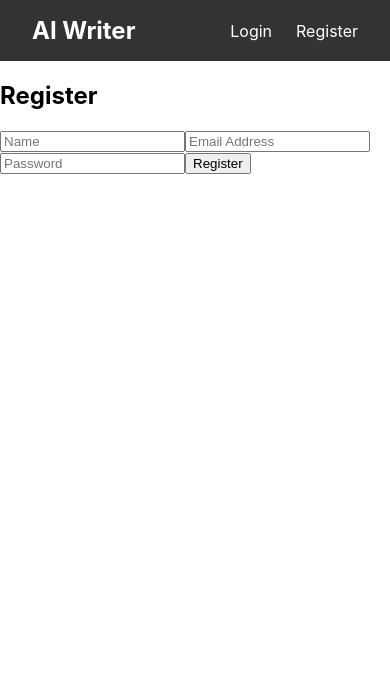
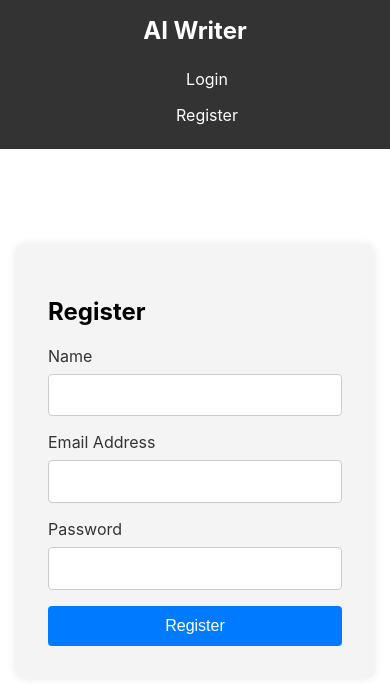
Before and after one commit to Subhan696/AI-Writing-Assistant, a React (Create React App) app in the folder frontend/: page /register in a window 390 px wide. Shown: the top 684 px of the page. Built offline with nearby package versions, Linux system fonts and the light colour scheme.

Commit message:
functionality complete

```diff
--- a/frontend/package.json
+++ b/frontend/package.json
@@ -2,6 +2,7 @@
   "name": "frontend",
   "version": "0.1.0",
   "private": true,
+  "proxy": "http://localhost:5000",
   "dependencies": {
     "@testing-library/dom": "^10.4.0",
     "@testing-library/jest-dom": "^6.6.3",
--- a/frontend/src/App.css
+++ b/frontend/src/App.css
@@ -36,3 +36,102 @@
     transform: rotate(360deg);
   }
 }
+
+/* General Layout */
+.container {
+  max-width: 1100px;
+  margin: auto;
+  overflow: hidden;
+  padding: 0 2rem;
+  margin-top: 6rem;
+  margin-bottom: 3rem;
+}
+
+/* Form Styling */
+.form-container {
+  max-width: 500px;
+  margin: 2rem auto;
+  padding: 2rem;
+  background: #f4f4f4;
+  border-radius: 8px;
+  box-shadow: 0 0 10px rgba(0, 0, 0, 0.1);
+}
+
+.form-group {
+  margin-bottom: 1rem;
+}
+
+.form-group label {
+  display: block;
+  margin-bottom: 0.5rem;
+  color: #333;
+}
+
+.form-group input {
+  width: 100%;
+  padding: 0.8rem;
+  border: 1px solid #ccc;
+  border-radius: 4px;
+  box-sizing: border-box; /* Ensures padding doesn't affect width */
+}
+
+.btn {
+  display: inline-block;
+  background: #333;
+  color: #fff;
+  padding: 0.7rem 1.5rem;
+  font-size: 1rem;
+  border: none;
+  cursor: pointer;
+  margin-right: 0.5rem;
+  transition: opacity 0.2s ease-in;
+  outline: none;
+  border-radius: 4px;
+  width: 100%;
+}
+
+.btn-primary {
+  background: #007bff;
+  color: #fff;
+}
+
+.btn-primary:hover {
+  background: #0056b3;
+}
+
+/* Alerts */
+.alert {
+  padding: 0.7rem;
+  margin: 1rem 0;
+  opacity: 0.9;
+  background: #f4f4f4;
+  color: #333;
+  border-radius: 4px;
+}
+
+.alert-danger {
+  background: #dc3545;
+  color: #fff;
+}
+
+/* Responsive Design */
+@media (max-width: 768px) {
+  .container {
+    padding: 0 1rem;
+    margin-top: 4rem;
+  }
+
+  .navbar ul {
+    flex-direction: column;
+    text-align: center;
+  }
+
+  .navbar ul li {
+    padding: 0.5rem 0;
+  }
+
+  .editor-container .buttons-container button {
+    width: 100%;
+    margin-bottom: 0.5rem;
+  }
+}
--- a/frontend/src/components/Auth/Login.js
+++ b/frontend/src/components/Auth/Login.js
@@ -10,6 +10,7 @@ const Login = () => {
     email: '',
     password: '',
   });
+  const [error, setError] = useState('');
 
   const { email, password } = formData;
 
@@ -22,32 +23,44 @@ const Login = () => {
   const onChange = (e) =>
     setFormData({ ...formData, [e.target.name]: e.target.value });
 
-  const onSubmit = (e) => {
+  const onSubmit = async (e) => {
     e.preventDefault();
-    login(formData);
+    try {
+      await login(formData);
+    } catch (err) {
+      setError(err.response.data.msg || 'Login failed');
+      setTimeout(() => setError(''), 5000);
+    }
   };
 
   return (
+    <div className="form-container">
+      <h2>Login</h2>
+      {error && <div className="alert alert-danger">{error}</div>}
       <form onSubmit={onSubmit}>
-      <h2>Login</h2>
+        <div className="form-group">
+          <label htmlFor="email">Email Address</label>
           <input
             type="email"
-        placeholder="Email Address"
             name="email"
             value={email}
             onChange={onChange}
             required
           />
+        </div>
+        <div className="form-group">
+          <label htmlFor="password">Password</label>
           <input
             type="password"
-        placeholder="Password"
             name="password"
             value={password}
             onChange={onChange}
             required
           />
-      <input type="submit" value="Login" />
+        </div>
+        <input type="submit" value="Login" className="btn btn-primary" />
       </form>
+    </div>
   );
 };
 
--- a/frontend/src/components/Auth/Register.js
+++ b/frontend/src/components/Auth/Register.js
@@ -11,6 +11,7 @@ const Register = () => {
     email: '',
     password: '',
   });
+  const [error, setError] = useState('');
 
   const { name, email, password } = formData;
 
@@ -23,40 +24,54 @@ const Register = () => {
   const onChange = (e) =>
     setFormData({ ...formData, [e.target.name]: e.target.value });
 
-  const onSubmit = (e) => {
+  const onSubmit = async (e) => {
     e.preventDefault();
-    register(formData);
+    try {
+      await register(formData);
+    } catch (err) {
+      setError(err.response.data.msg || 'Registration failed');
+      setTimeout(() => setError(''), 5000);
+    }
   };
 
   return (
+    <div className="form-container">
+      <h2>Register</h2>
+      {error && <div className="alert alert-danger">{error}</div>}
       <form onSubmit={onSubmit}>
-      <h2>Register</h2>
+        <div className="form-group">
+          <label htmlFor="name">Name</label>
           <input
             type="text"
-        placeholder="Name"
             name="name"
             value={name}
             onChange={onChange}
             required
           />
+        </div>
+        <div className="form-group">
+          <label htmlFor="email">Email Address</label>
           <input
             type="email"
-        placeholder="Email Address"
             name="email"
             value={email}
             onChange={onChange}
             required
           />
+        </div>
+        <div className="form-group">
+          <label htmlFor="password">Password</label>
           <input
             type="password"
-        placeholder="Password"
             name="password"
             value={password}
             onChange={onChange}
             required
           />
-      <input type="submit" value="Register" />
+        </div>
+        <input type="submit" value="Register" className="btn btn-primary" />
       </form>
+    </div>
   );
 };
 
--- a/frontend/src/components/Editor/Editor.css
+++ b/frontend/src/components/Editor/Editor.css
@@ -152,3 +152,18 @@
 .share-link-input button:hover {
   background-color: #0056b3;
 }
+
+@media (max-width: 768px) {
+  .buttons-container {
+    flex-direction: column;
+  }
+
+  .buttons-container button {
+    width: 100%;
+    margin-bottom: 0.5rem;
+  }
+
+  .buttons-container button:last-child {
+    margin-bottom: 0;
+  }
+}
--- a/frontend/src/components/Navbar/Navbar.css
+++ b/frontend/src/components/Navbar/Navbar.css
@@ -54,3 +54,34 @@
   font-weight: bold;
   font-size: 0.8rem;
 }
+
+@media (max-width: 768px) {
+  .navbar {
+    flex-direction: column;
+    align-items: center;
+    padding: 1rem;
+  }
+
+  .navbar h1 {
+    margin-bottom: 1rem;
+  }
+
+  .navbar-links {
+    flex-direction: column;
+  }
+
+  .user-status {
+    margin-right: 0;
+    margin-bottom: 1rem;
+  }
+
+  .navbar ul {
+    flex-direction: column;
+    width: 100%;
+    text-align: center;
+  }
+
+  .navbar ul li {
+    padding: 0.5rem 0;
+  }
+}
```
Lines whose indentation alone changed are shown as unchanged.
